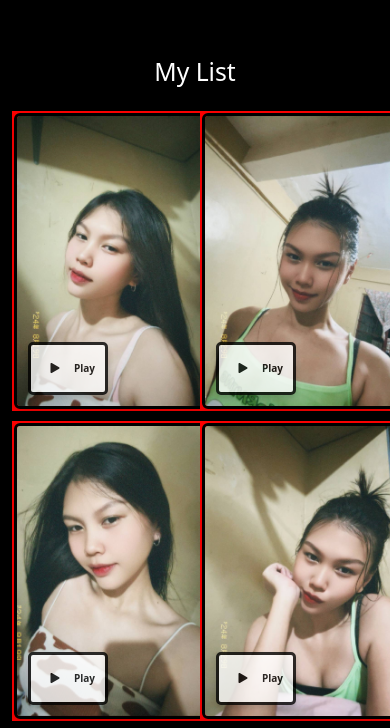
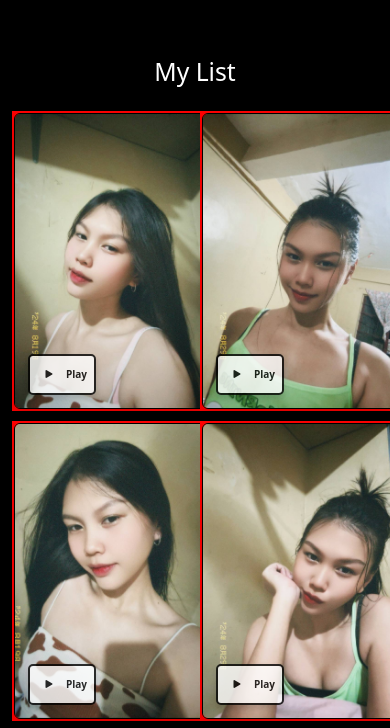
Before and after one commit to Noyasuo/steffanie-cutie, a plain HTML site: page list.html in a window 390 px wide. Shown: the part 43-771 px from the top of the page. Drawn offline with nearby package versions, Linux system fonts and the light colour scheme.

Commit message:
border px mobile view

```diff
--- a/list.css
+++ b/list.css
@@ -95,7 +95,7 @@ body {
   object-fit: cover; /* Ensure the image covers the entire container while maintaining aspect ratio */
   width: 100%; /* Scale image to fill the container */
   height: 100%; /* Scale image to fill the container */
-  border: 3px solid black; /* Outer red border */
+  border: 3px solid black; /* Outer black border */
 }
 
 /* Responsive adjustments */
@@ -112,10 +112,9 @@ body {
     --bs-gutter-x: 10px; /* Optional: reduce horizontal spacing */
   }
 
-  /* Ensure the image scales properly in the container */
+  /* Reduce red border for mobile view */
   .image-container img {
-    width: 100%;
-    height: 100%;
+    border: 1px solid black; /* Thinner red border */
   }
 
   /* Make the navbar logo smaller on mobile */
@@ -128,6 +127,17 @@ body {
     background: transparent;
     border: none;
     color: white;
+  }
+
+  /* Make play button smaller on mobile */
+  .play-button {
+    padding: 3px 7px; /* Smaller padding */
+    font-size: 12px; /* Reduce font size */
+    border: 2px solid black; /* Slightly thinner border */
+  }
+
+  .play-button i {
+    font-size: 14px; /* Adjust icon size */
   }
 }
 
```
